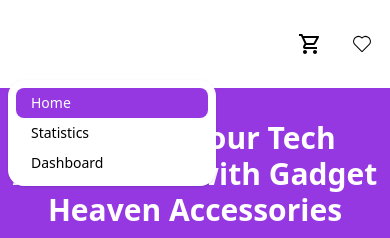
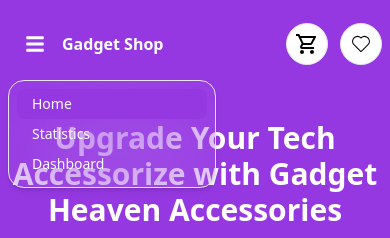
Before and after one commit to mehefujali/gadget-shop, a React (Vite) app: page /home in a window 390 px wide. Both pictures are taken after a click on the button 35 px from the left and 44 px from the top of the page. Shown: the top 238 px of the page. Built offline with nearby package versions, Linux system fonts and the light colour scheme.

Commit message:
small device menu responsive

```diff
--- /dev/null
+++ b/src/components/Dashboard/Dashboard.jsx
@@ -0,0 +1,10 @@
+
+const Dashboard = () => {
+      return (
+            <div>
+
+            </div>
+      );
+};
+
+export default Dashboard;
--- a/src/components/Hero/Hero.jsx
+++ b/src/components/Hero/Hero.jsx
@@ -1,3 +1,4 @@
+import { Link } from 'react-router-dom';
 import './banner.css'
 const Hero = () => {
       return (
@@ -6,7 +7,7 @@ const Hero = () => {
                         <h1 className=" text-3xl md:text-5xl text-white mx-auto font-bold ">Upgrade Your Tech Accessorize with Gadget Heaven Accessories</h1>
                         <p className=" text-gray-200 max-w-3xl mt-4 mx-auto text-md md:text-lg">Explore the latest gadgets that will take your experience to the next level. From smart devices to the coolest accessories, we have it all!</p>
 
-                        <button className=" btn bg-white text-primary-color mt-6 rounded-full text-xl font-bold px-7">Shop now</button>
+                        <Link to='/dashboard'><button className=" btn bg-white text-primary-color mt-6 rounded-full text-xl font-bold px-7">Shop now</button></Link>
                   </div>
                   <div className=" max-w-6xl mx-auto relative top-16 border-2 border-white p-6 rounded-2xl">
                         <img className=" rounded-2xl w-full max-h-[563px] object-cover " src="https://i.ibb.co/cvBztwq/banner.jpg" alt="" />
--- a/src/components/Nav/Nav.jsx
+++ b/src/components/Nav/Nav.jsx
@@ -8,7 +8,7 @@ const Nav = () => {
 
 
       return (
-            <nav className={`${pathname === "/home" && 'bg-[#9538E2] navLinksWhite '} bg-white py-3  md:mt-6 lg:mx-6`} id="navBar">
+            <nav className={`${pathname === "/home" ? ' bg-primary-color navLinksWhite ' : 'bg-transparent text-black'}  py-3  lg:mt-6 lg:mx-6`} id="navBar">
                   <div className="navbar container mx-auto ">
                         <div className="navbar-start">
                               <div className="dropdown">
@@ -17,7 +17,7 @@ const Nav = () => {
                                     </div>
                                     <ul
                                           tabIndex={0}
-                                          className="menu menu-sm dropdown-content bg-base-100 rounded-box z-[1] mt-3 w-52 p-2 shadow text-black" id="dropNav">
+                                          className={`menu menu-sm dropdown-content bg-primary-color bg-opacity-5 shadow-md border backdrop-blur-3xl ${pathname === '/home' ? 'text-white' : 'text-black'}  rounded-box z-[1] mt-3 w-52 p-2  `} id="dropNav">
                                           <NavLink to='/home'>Home</NavLink>
                                           <NavLink to='/statistics'>Statistics</NavLink>
                                           <NavLink to='/dashboard'>Dashboard</NavLink>
@@ -28,7 +28,7 @@ const Nav = () => {
                               <Link to='/' className=" text-md sm:text-xl font-bold ">Gadget Shop</Link>
                         </div>
                         <div className="navbar-center hidden lg:flex">
-                              <ul className="menu menu-horizontal px-1 gap-8" id="navLinks">
+                              <ul className={`menu menu-horizontal px-1 gap-8`} id="navLinks">
                                     <NavLink to='/home'>Home</NavLink>
                                     <NavLink to='/statistics'>Statistics</NavLink>
                                     <NavLink to='/dashboard'>Dashboard</NavLink>
@@ -38,8 +38,8 @@ const Nav = () => {
                         </div>
                         <div className="navbar-end">
                               <div className=" text-2xl font-semibold flex items-center gap-3  text-black">
-                                    <span className="bg-white p-2 rounded-full cursor-pointer"><MdOutlineShoppingCart /></span>
-                                    <span className="bg-white p-2 rounded-full cursor-pointer"><CiHeart /></span>
+                                    <span className="bg-white p-2 rounded-full cursor-pointer border border-gray-200"><MdOutlineShoppingCart /></span>
+                                    <span className="bg-white p-2 rounded-full cursor-pointer border border-gray-200"><CiHeart /></span>
                               </div>
                         </div>
                   </div>
--- a/src/main.jsx
+++ b/src/main.jsx
@@ -8,6 +8,7 @@ import {
 } from "react-router-dom";
 import Root from './components/Root/Root';
 import Home from './components/Home/Home';
+import Dashboard from './components/Dashboard/Dashboard';
 
 
 
@@ -29,6 +30,11 @@ const router = createBrowserRouter([
         path: '/statistics',
         element: <h1>ok</h1>
       }
+      ,
+      {
+        path: '/dashboard',
+        element: <Dashboard></Dashboard>
+      }
     ]
   },
 ]);
```
